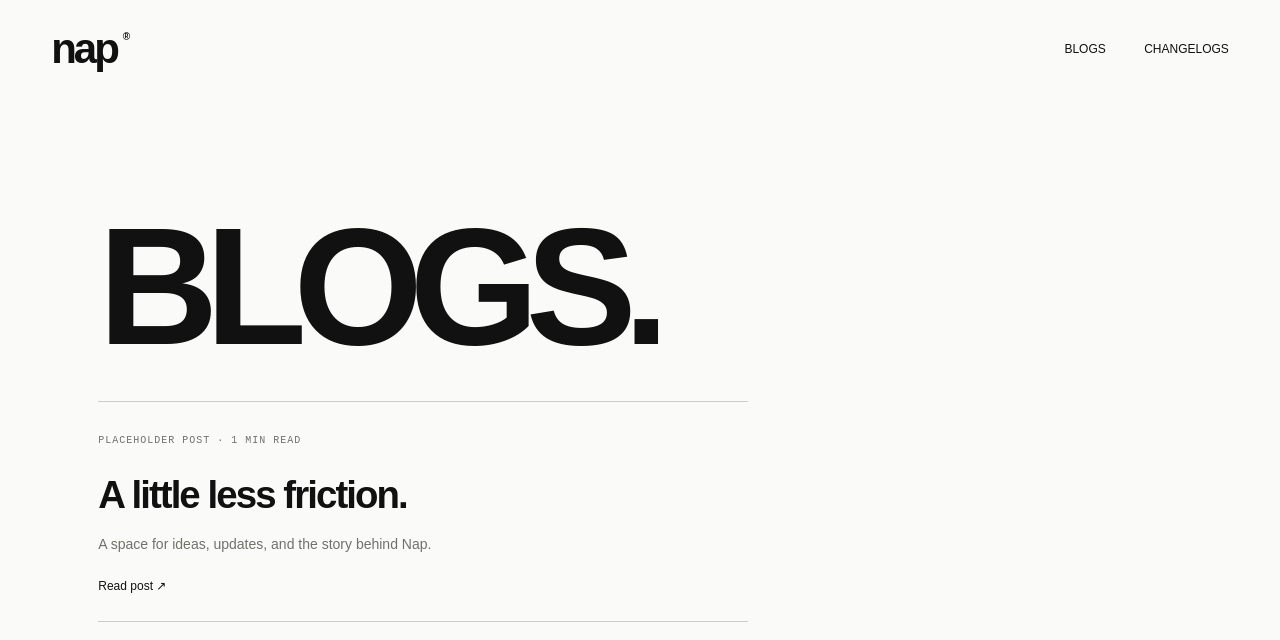
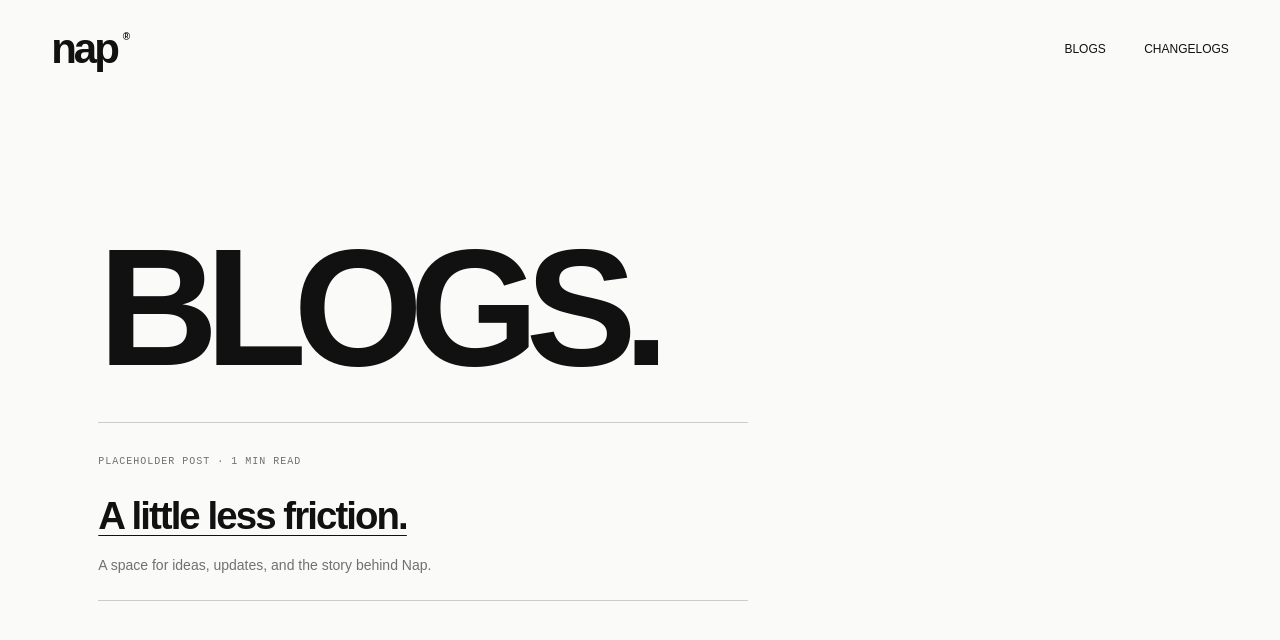
Before and after one commit to farzeenilyaszargar/Mandora, a Next.js app: page /blogs in a window 1280 px wide. Shown: the top 640 px of the page. Built offline with nearby package versions, Linux system fonts and the light colour scheme; a web font is replaced by a local one.

Commit message:
Underline blog title and remove read post label

```diff
--- a/app/blogs/page.tsx
+++ b/app/blogs/page.tsx
@@ -20,7 +20,6 @@ export default function BlogsPage() {
             <span className="nap-blog-label">PLACEHOLDER POST · 1 MIN READ</span>
             <h2>A little less friction.</h2>
             <p>A space for ideas, updates, and the story behind Nap.</p>
-            <span className="nap-blog-read">Read post ↗</span>
           </a>
         </div>
       </section>
--- a/app/contrast.css
+++ b/app/contrast.css
@@ -34,10 +34,8 @@
 .nap-blog-content { width: 100%; }
 .nap-blog-card { display: block; max-width: 650px; margin-top: 32px; padding: 24px 0; border-top: 1px solid #ccc; border-bottom: 1px solid #ccc; }
 .nap-blog-label { font-family: monospace; font-size: 10px; letter-spacing: 1px; color: #71716a; }
-.nap-blog-card h2 { margin-top: 16px; font-size: clamp(24px, 3vw, 42px); font-weight: 600; letter-spacing: -.05em; }
+.nap-blog-card h2 { text-decoration: underline; text-underline-offset: .15em; text-decoration-thickness: 1px; margin-top: 16px; font-size: clamp(24px, 3vw, 42px); font-weight: 600; letter-spacing: -.05em; }
 .nap-blog-card p { margin-top: 10px; font-size: 14px; line-height: 1.5; }
-.nap-blog-read { display: inline-block; margin-top: 22px; font-size: 12px; }
-.nap-blog-card:hover .nap-blog-read { text-decoration: underline; }
 .nap-blog-article { max-width: 680px; margin: 0 auto; }
 .nap-blog-article h1 { font-size: clamp(38px, 5vw, 72px); font-weight: 700; letter-spacing: -.065em; line-height: 1.05; margin-top: 20px; }
 .nap-blog-article p { margin-top: 24px; font-size: clamp(14px, 1.3vw, 17px); line-height: 1.7; color: #62625c; }
```
